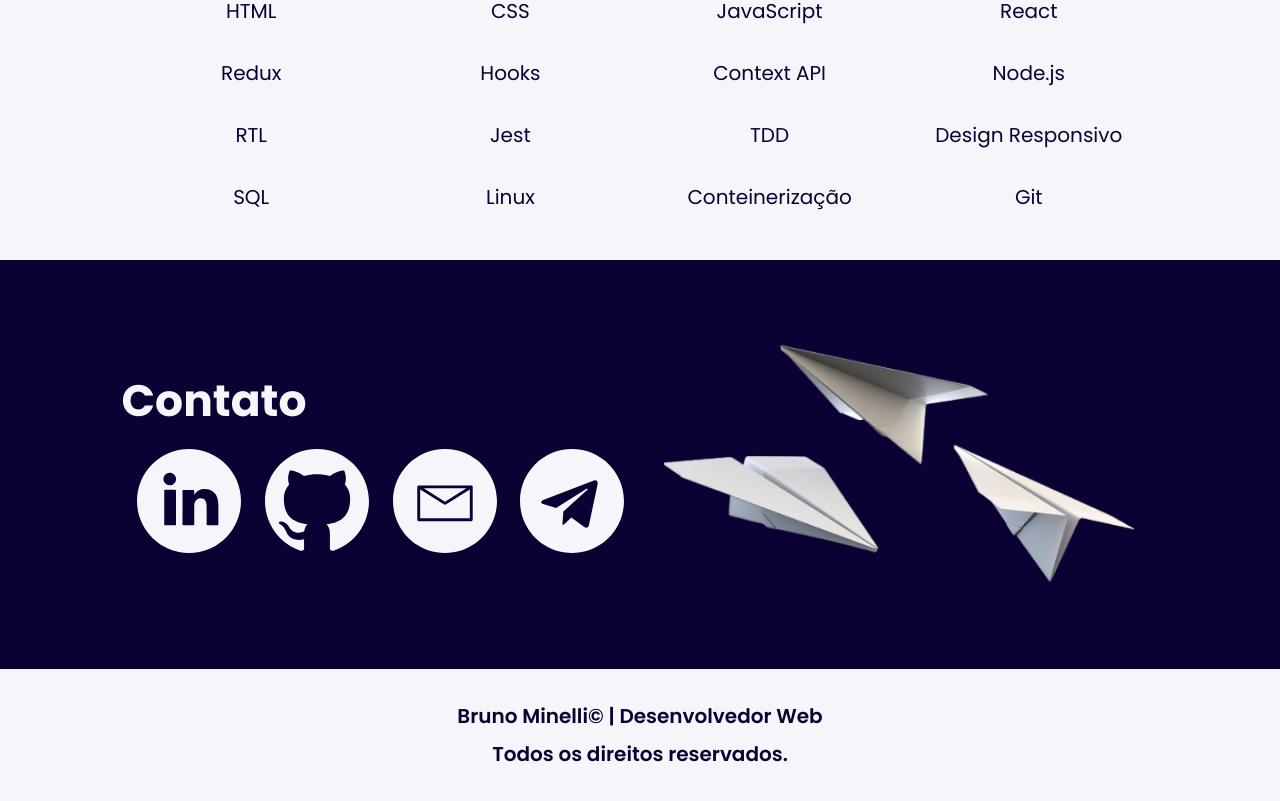
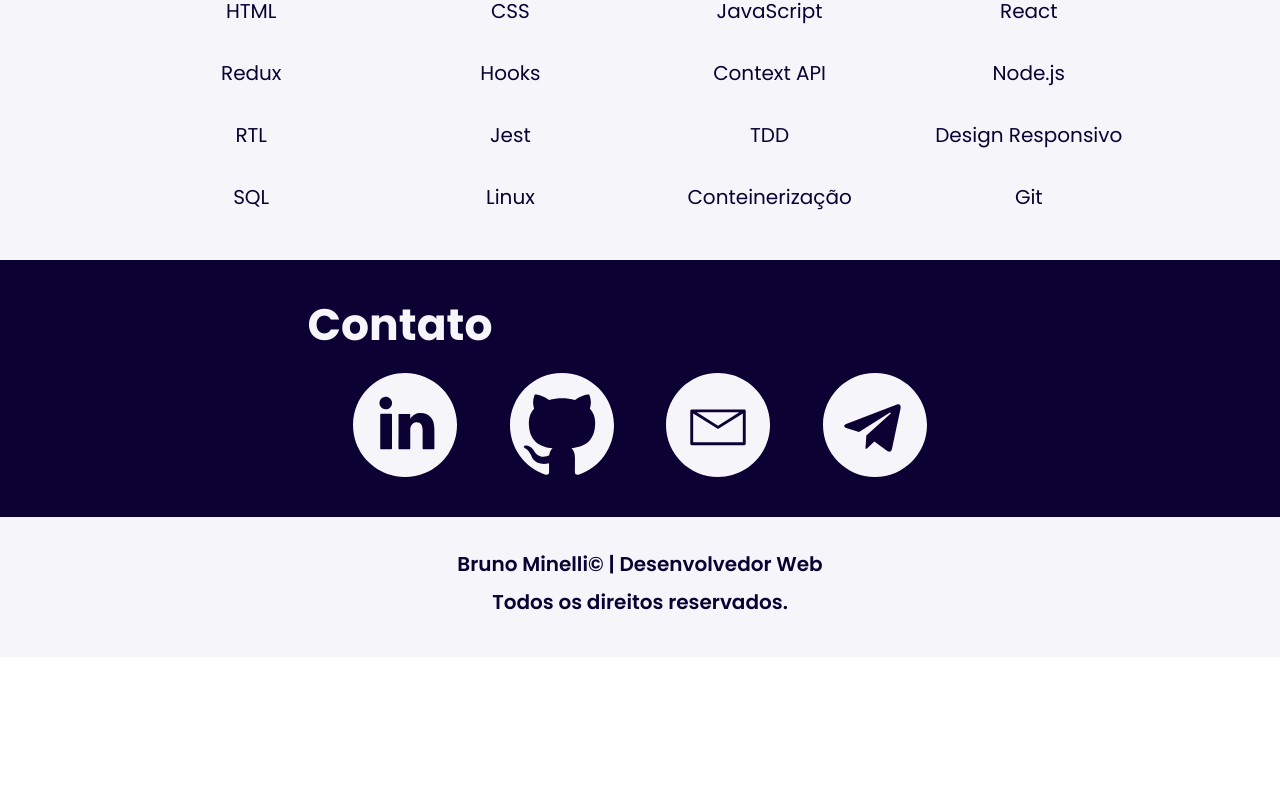
Before and after one commit to obrunominelli/obrunominelli.github.io, a React (Create React App) app: page / in a window 1280 px wide. Shown: the part 1514-2315 px from the top of the page. After the commit the page ends 2171 px from the top, so only its background shows below. Built offline with nearby package versions, Linux system fonts and the light colour scheme.

Commit message:
feat: Exclusão da imagem de aviões de papel.

```diff
--- a/src/pages/Home.jsx
+++ b/src/pages/Home.jsx
@@ -107,9 +107,6 @@ function Home() {
                   </ExternalLink>
                 </NavSocial>
               </Block>
-              <Block>
-                <Image src={ images.airplanes.src } alt={ images.airplanes.alt } />
-              </Block>
             </Section>
           </Wrapper>
       </Container>
```
